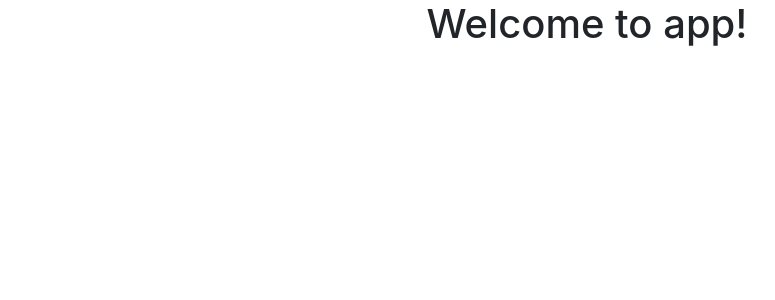
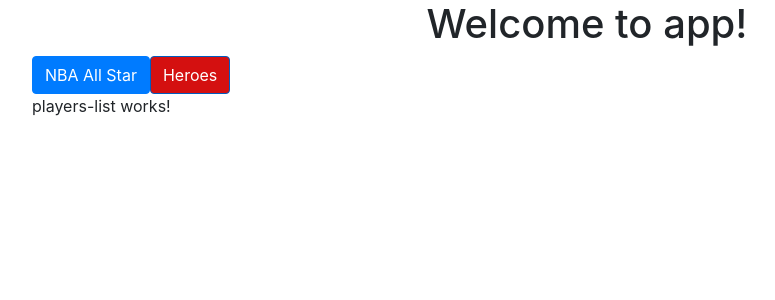
Before and after one commit to SLYJason/NBA-STAR, an Angular app: page /players-list in a window 1280 px wide. Shown: the top 300 px of the page, without its empty margins (53-828 px from the left). Built offline with nearby package versions, Linux system fonts and the light colour scheme.

Commit message:
add basic routing

```diff
--- /dev/null
+++ b/src/app/app-routing.module.ts
@@ -0,0 +1,47 @@
+import { NgModule } from '@angular/core';
+import { RouterModule, Routes } from '@angular/router';
+
+import { AllStarComponent } from './components/all-star.component';
+import { PlayerDetailComponent } from './components/player-detail.component';
+import { PlayersListComponent } from './components/players-list.component';
+import { PageNotFoundComponent } from './components/page-not-found.component';
+
+const appRoutes: Routes = [
+    {
+        path: 'all-star',
+        component: AllStarComponent
+    },
+    {
+        path: 'players-list',
+        component: PlayersListComponent
+    },
+    {
+        path: 'player/:id',
+        component: PlayerDetailComponent
+    },
+    {
+        path: '',
+        redirectTo: '/players-list',
+        pathMatch: 'full'
+    },
+    {
+        path: '**',
+        component: PageNotFoundComponent
+    }
+  ];
+
+  @NgModule({
+    imports: [
+      RouterModule.forRoot(
+        appRoutes,
+        {
+          enableTracing: true, // <-- debugging purposes only
+        }
+      )
+    ],
+    exports: [
+      RouterModule
+    ]
+  })
+
+  export class AppRoutingModule { }
--- a/src/app/app.component.css
+++ b/src/app/app.component.css
@@ -0,0 +1,3 @@
+.active {
+    background-color: rgb(212, 16, 16) !important;
+}
--- a/src/app/app.component.html
+++ b/src/app/app.component.html
@@ -4,3 +4,10 @@
     Welcome to {{ title }}!
   </h1>
 </div>
+<nav class="container">
+  <button routerLink="/all-star" routerLinkActive="active" class="btn btn-primary">NBA All Star</button>
+  <button routerLink="/players-list" routerLinkActive="active" class="btn btn-primary">Heroes</button>
+</nav>
+<div class="container">
+  <router-outlet></router-outlet>
+</div>
--- a/src/app/components/not-found-page.component.ts
+++ b/src/app/components/page-not-found.component.ts
@@ -1,15 +1,15 @@
 import { Component, OnInit } from '@angular/core';
 
 @Component({
-  selector: 'app-not-found-page',
+  selector: 'app-page-not-found',
   template: `
     <p>
-      not-found-page works!
+      page-not-found works!
     </p>
   `,
   styles: []
 })
-export class NotFoundPageComponent implements OnInit {
+export class PageNotFoundComponent implements OnInit {
 
   constructor() { }
 
--- /dev/null
+++ b/src/app/components/players-list.component.ts
@@ -0,0 +1,19 @@
+import { Component, OnInit } from '@angular/core';
+
+@Component({
+  selector: 'app-players-list',
+  template: `
+    <p>
+      players-list works!
+    </p>
+  `,
+  styles: []
+})
+export class PlayersListComponent implements OnInit {
+
+  constructor() { }
+
+  ngOnInit() {
+  }
+
+}
```
Also changed, not shown: src/app/app.module.ts (+7 -3 lines).
